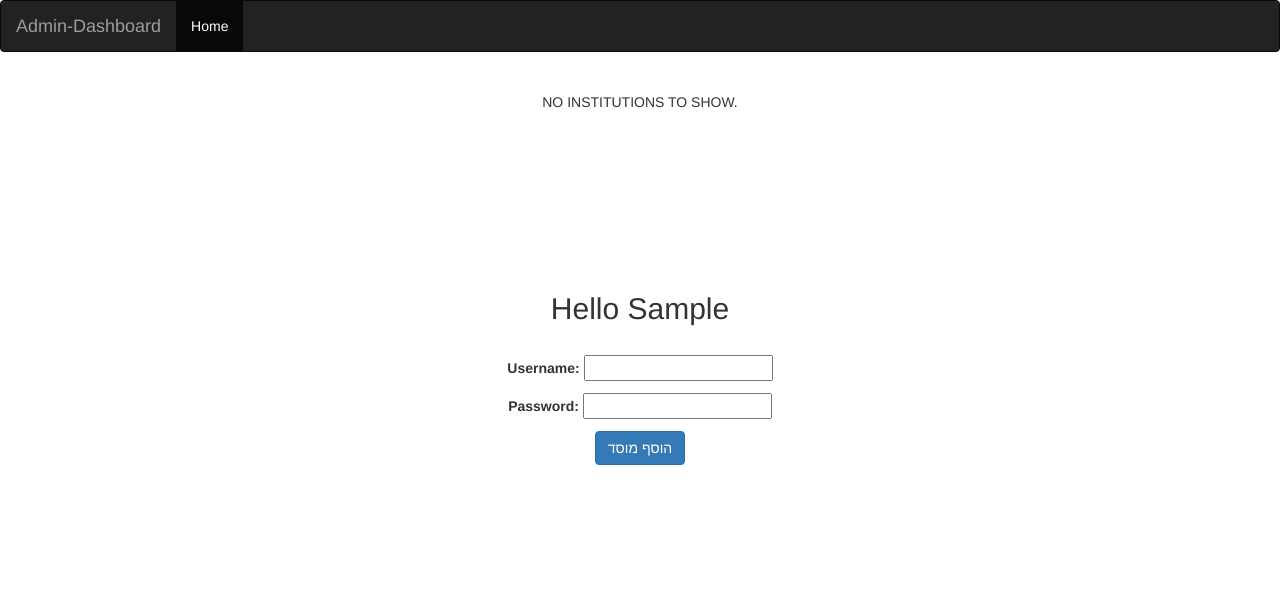
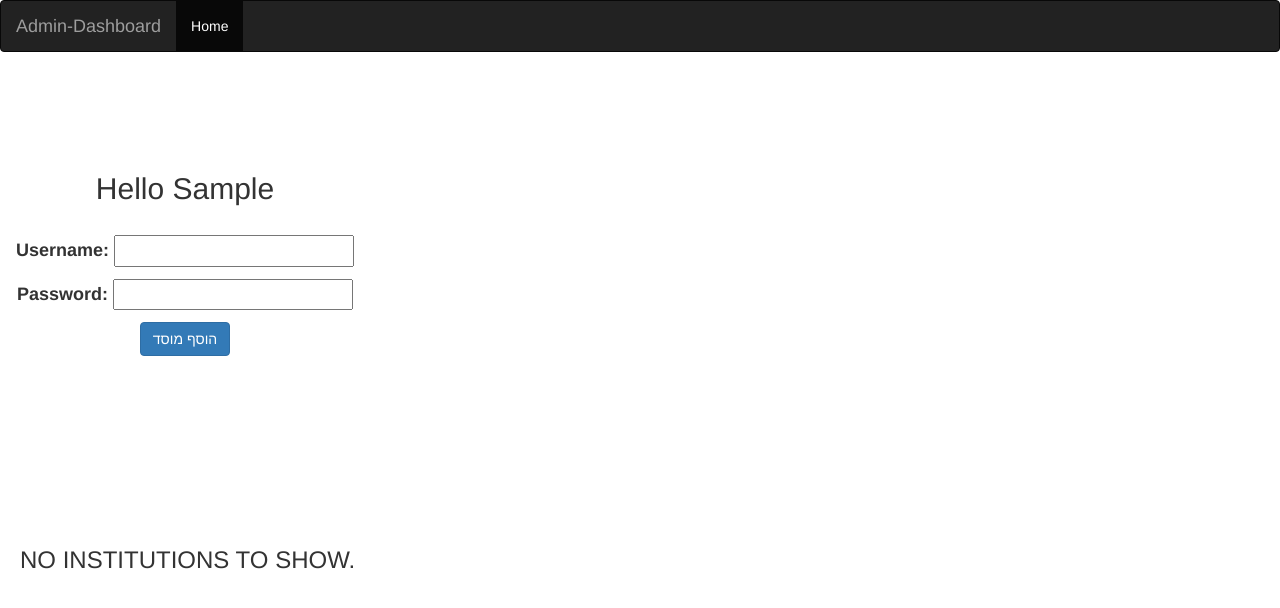
Before and after one commit to Oranal/Matching-Game, a Django app: template templates/accounts/admin_dashboard.html in a window 1280 px wide. Shown: the top 608 px of the page. Run offline with Django 3.2, Linux system fonts and the light colour scheme; the template is opened without the code that fills it: values that come from a table or form of the project are taken from there, others are empty; the visitor is signed in with stand-in values (Sample User, id 1); some libraries are stand-ins or nearby versions.

Commit message:
modified admin's dashbored, adding institution dropdwon list

```diff
--- a/static/css/admin.css
+++ b/static/css/admin.css
@@ -6,7 +6,8 @@ table,tbody,th {
 
 h1,h2
 {
-    text-align:center;
+    text-align: center;
+    position: unset;
 }
 
 .container {
@@ -24,3 +25,40 @@ width: 100%;
 text-align: center;
 font-size: 18px;
 }
+
+
+.institution
+{
+    position: absolute;
+    bottom: 385px;
+    left: -115px;
+    font-size: 18px;
+}
+
+
+.dropdown {
+    position: relative;
+    display: inline-block;
+  }
+
+  .dropdown-content {
+    display: none;
+    position: absolute;
+    background-color: #f9f9f9;
+    min-width: 160px;
+    box-shadow: 0px 8px 16px 0px rgba(0,0,0,0.2);
+    padding: 12px 16px;
+    z-index: 1;
+  }
+
+  .dropdown:hover .dropdown-content {
+    display: block;
+  }
+
+  .institdrop
+  {
+    position: absolute;
+    bottom: 213px;
+    left: 20px;
+    font-size: 24px;
+  }
--- a/templates/accounts/admin_dashboard.html
+++ b/templates/accounts/admin_dashboard.html
@@ -29,9 +29,19 @@
     </ul>
   </div>
 </nav>
+    <div class="institution">
+        <h2>Hello {{user.first_name}}</h2>
+        <div class="container">
+            <form method="post" >
+                {{form1.as_p}}
+                {% csrf_token %}
+		        <input type="submit" class="btn btn-primary"value="הוסף מוסד">
+            </form>
+	    </div>
+    </div>
 
 
-        <div class="container">
+        {% comment %} <div class="container">
             {% if accounts%}
             <table>
                 <thead>
@@ -48,16 +58,21 @@
             {%else %}
             <p>NO INSTITUTIONS TO SHOW.</p>
             {% endif %}
-    </div>
+    </div> {% endcomment %}
+    <div class="institdrop">
 
-    <h2>Hello {{user.first_name}}</h2>
-    <div class="container">
-        <form method="post" class="institution">
-            {{form1.as_p}}
-            {% csrf_token %}
-		    <input type="submit" class="btn btn-primary"value="הוסף מוסד">
-        </form>
-	</div>
-
+        <div class="dropdown">
+            {% if accounts%}
+        <button class="dropbtn">Institution</button>
+            <div class="dropdown-content">
+                {% for inst in accounts %}
+                    <p><a href="#">{{inst.institution}}</a></p>
+                {% endfor %}
+            </div>
+            {%else %}
+                <p>NO INSTITUTIONS TO SHOW.</p>
+            {% endif %}
+        </div>
+     </div>
 </body>
 </html>
```
